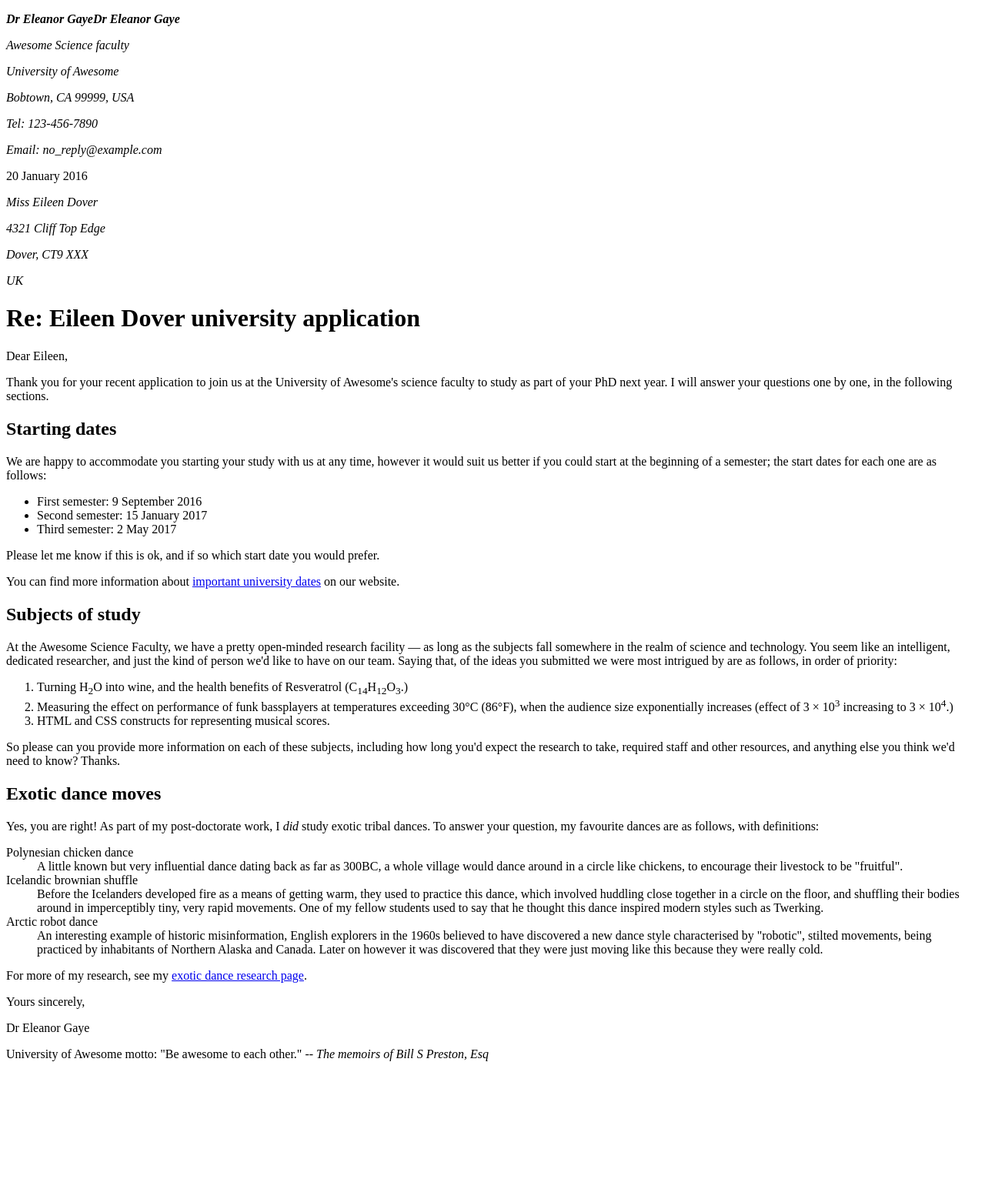
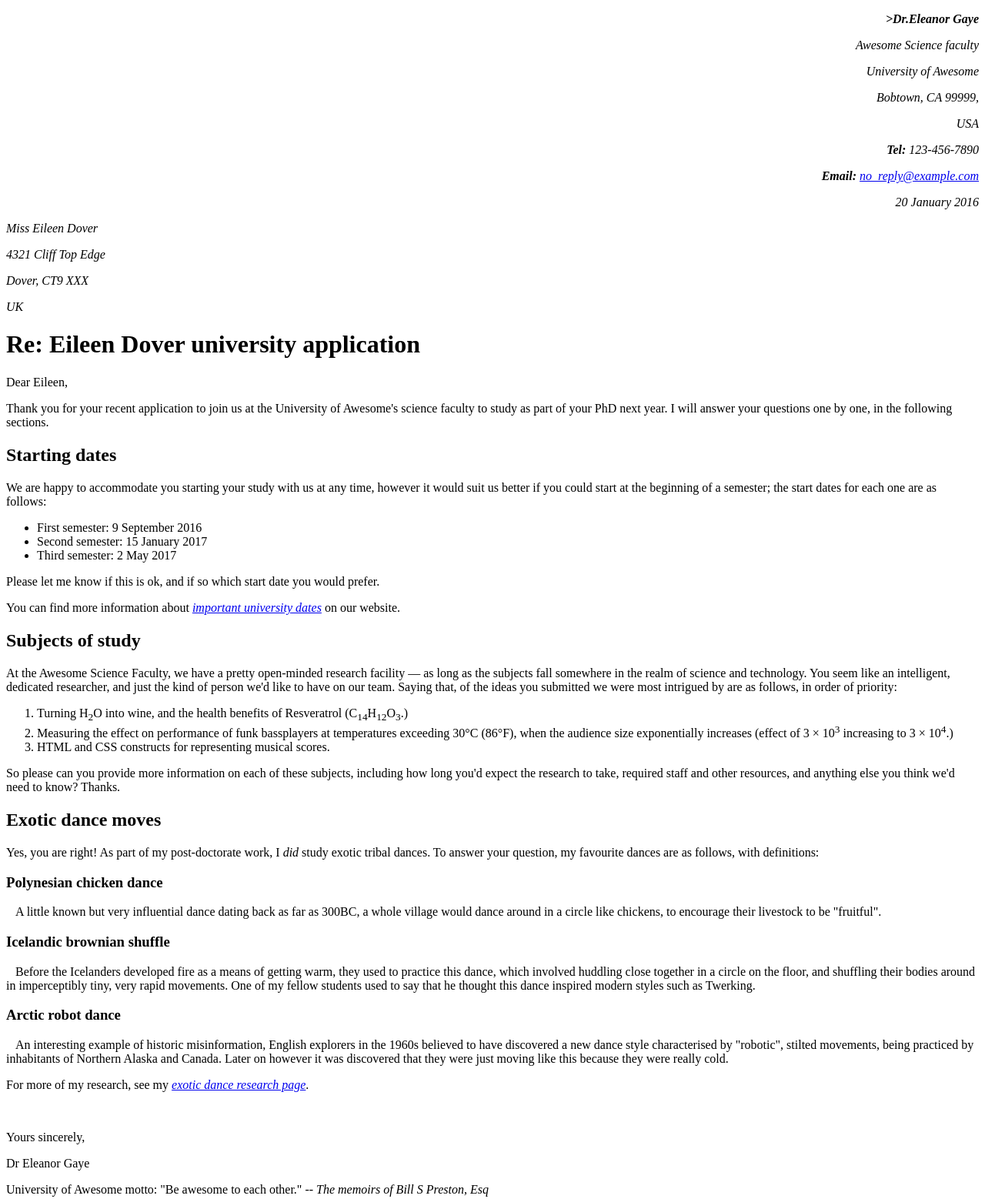
Before and after one commit to Mosnad-Web01/marking-up-Hana, a plain HTML site: page index.html in a window 1280 px wide. Shown: the whole page at 77% size. Before the commit the page ends 1395 px from the top, so only its background shows below. Drawn offline with Linux system fonts and the light colour scheme.

Commit message:
Update index.html

```diff
--- a/index.html
+++ b/index.html
@@ -3,22 +3,22 @@
 <head>
     <meta charset="UTF-8">
     <meta name="viewport" content="width=device-width, initial-scale=1.0">
-    <title>University Application Response</title>
+    <title>University Application Response Letter</title>
 </head>
 <body>
-    <header>
-        <address>
-            <p><strong><i>Dr Eleanor Gaye</i>Dr Eleanor Gaye</strong>
+    <header align="right">
+    <i>
+        <p><strong>>Dr.Eleanor Gaye</strong></p>
         <p>Awesome Science faculty</p>
         <p>University of Awesome</p>
-            <p>Bobtown, CA 99999, USA</p>
-            <p>Tel: 123-456-7890</p>
-            <p>Email: no_reply@example.com</p>
-        </address>
-        <time datetime="2016-01-20">20 January 2016</time>
+        <p>Bobtown, CA 99999,</p>
+        <p>USA</p>
+        <p><strong>Tel: </strong> 123-456-7890</p>
+        <p><strong>Email: </strong> <a href="mailto:no_reply@example.com">no_reply@example.com</a></p>
+        <p>20 January 2016</p>
+    </i>
     </header>
 
-    <main>
     <address>
         <p>Miss Eileen Dover</p>
         <p>4321 Cliff Top Edge</p>
@@ -26,14 +26,15 @@
         <p>UK</p>
     </address>
 
-        <h1>Re: Eileen Dover university application</h1>
+    <main>
+        <h1><b>Re: Eileen Dover university application</b></h1>
 
         <p>Dear Eileen,</p>
 
         <p>Thank you for your recent application to join us at the University of Awesome's science faculty to study as part of your PhD next year. I will answer your questions one by one, in the following sections.</p>
 
         <section>
-            <h2>Starting dates</h2>
+            <h2><b>Starting dates</b></h2>
             <p>We are happy to accommodate you starting your study with us at any time, however it would suit us better if you could start at the beginning of a semester; the start dates for each one are as follows:</p>
             <ul>
                 <li>First semester: 9 September 2016</li>
@@ -41,11 +42,11 @@
                 <li>Third semester: 2 May 2017</li>
             </ul>
             <p>Please let me know if this is ok, and if so which start date you would prefer.</p>
-            <p>You can find more information about <a href="#">important university dates</a> on our website.</p>
+            <p>You can find more information about <a href="#"><i>important university dates</i></a> on our website.</p>
         </section>
 
         <section>
-            <h2>Subjects of study</h2>
+            <h2><b>Subjects of study</b></h2>
             <p>At the Awesome Science Faculty, we have a pretty open-minded research facility — as long as the subjects fall somewhere in the realm of science and technology. You seem like an intelligent, dedicated researcher, and just the kind of person we'd like to have on our team. Saying that, of the ideas you submitted we were most intrigued by are as follows, in order of priority:</p>
             <ol>
                 <li>Turning H<sub>2</sub>O into wine, and the health benefits of Resveratrol (C<sub>14</sub>H<sub>12</sub>O<sub>3</sub>.)</li>
@@ -56,25 +57,32 @@
         </section>
 
         <section>
-            <h2>Exotic dance moves</h2>
-            <p>Yes, you are right! As part of my post-doctorate work, I <em>did</em> study exotic tribal dances. To answer your question, my favourite dances are as follows, with definitions:</p>
-            <dl>
-                <dt>Polynesian chicken dance</dt>
-                <dd>A little known but very influential dance dating back as far as 300BC, a whole village would dance around in a circle like chickens, to encourage their livestock to be "fruitful".</dd>
-                <dt>Icelandic brownian shuffle</dt>
-                <dd>Before the Icelanders developed fire as a means of getting warm, they used to practice this dance, which involved huddling close together in a circle on the floor, and shuffling their bodies around in imperceptibly tiny, very rapid movements. One of my fellow students used to say that he thought this dance inspired modern styles such as Twerking.</dd>
-                <dt>Arctic robot dance</dt>
-                <dd>An interesting example of historic misinformation, English explorers in the 1960s believed to have discovered a new dance style characterised by "robotic", stilted movements, being practiced by inhabitants of Northern Alaska and Canada. Later on however it was discovered that they were just moving like this because they were really cold.</dd>
-            </dl>
-            <p>For more of my research, see my <a href="#">exotic dance research page</a>.</p>
+            <h2><b>Exotic dance moves</b></h2>
+            <p>Yes, you are right! As part of my post-doctorate work, I <i>did</i> study exotic tribal dances. To answer your question, my favourite dances are as follows, with definitions:</p>
+
+            <article>
+                <h3>Polynesian chicken dance</h3>
+                <p>&nbsp;&nbsp;&nbsp;A little known but very influential dance dating back as far as 300BC, a whole village would dance around in a circle like chickens, to encourage their livestock to be "fruitful".</p>
+            </article>
+
+            <article>
+                <h3>Icelandic brownian shuffle</h3>
+                <p>&nbsp;&nbsp;&nbsp;Before the Icelanders developed fire as a means of getting warm, they used to practice this dance, which involved huddling close together in a circle on the floor, and shuffling their bodies around in imperceptibly tiny, very rapid movements. One of my fellow students used to say that he thought this dance inspired modern styles such as Twerking.</p>
+            </article>
+
+            <article>
+                <h3>Arctic robot dance</h3>
+                <p>&nbsp;&nbsp;&nbsp;An interesting example of historic misinformation, English explorers in the 1960s believed to have discovered a new dance style characterised by "robotic", stilted movements, being practiced by inhabitants of Northern Alaska and Canada. Later on however it was discovered that they were just moving like this because they were really cold.</p>
+            </article>
+
+            <p>For more of my research, see my <a href="#"><i>exotic dance research page</i></a>.</p>
         </section>
-
+    </main>
+    <br>
+    <footer>
         <p>Yours sincerely,</p>
         <p>Dr Eleanor Gaye</p>
-    </main>
-
-    <footer>
-        <p>University of Awesome motto: "Be awesome to each other." -- <cite>The memoirs of Bill S Preston, Esq</cite></p>
+        <p>University of Awesome motto: "Be awesome to each other." -- <i>The memoirs of Bill S Preston, Esq</i></p>
     </footer>
 </body>
 </html>
```
Also changed, not shown: 1 other file. Lines whose indentation alone changed are shown as unchanged.
